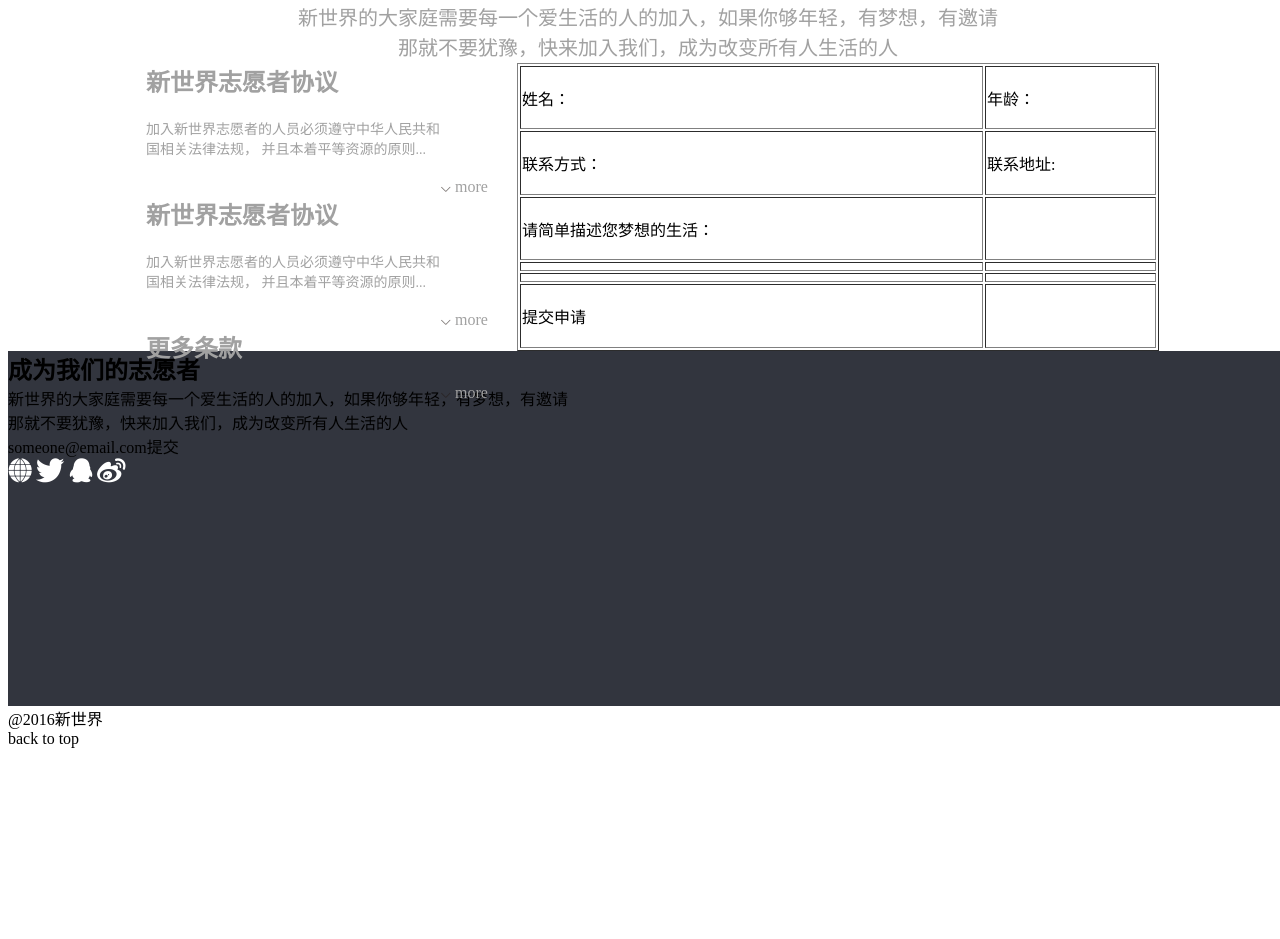
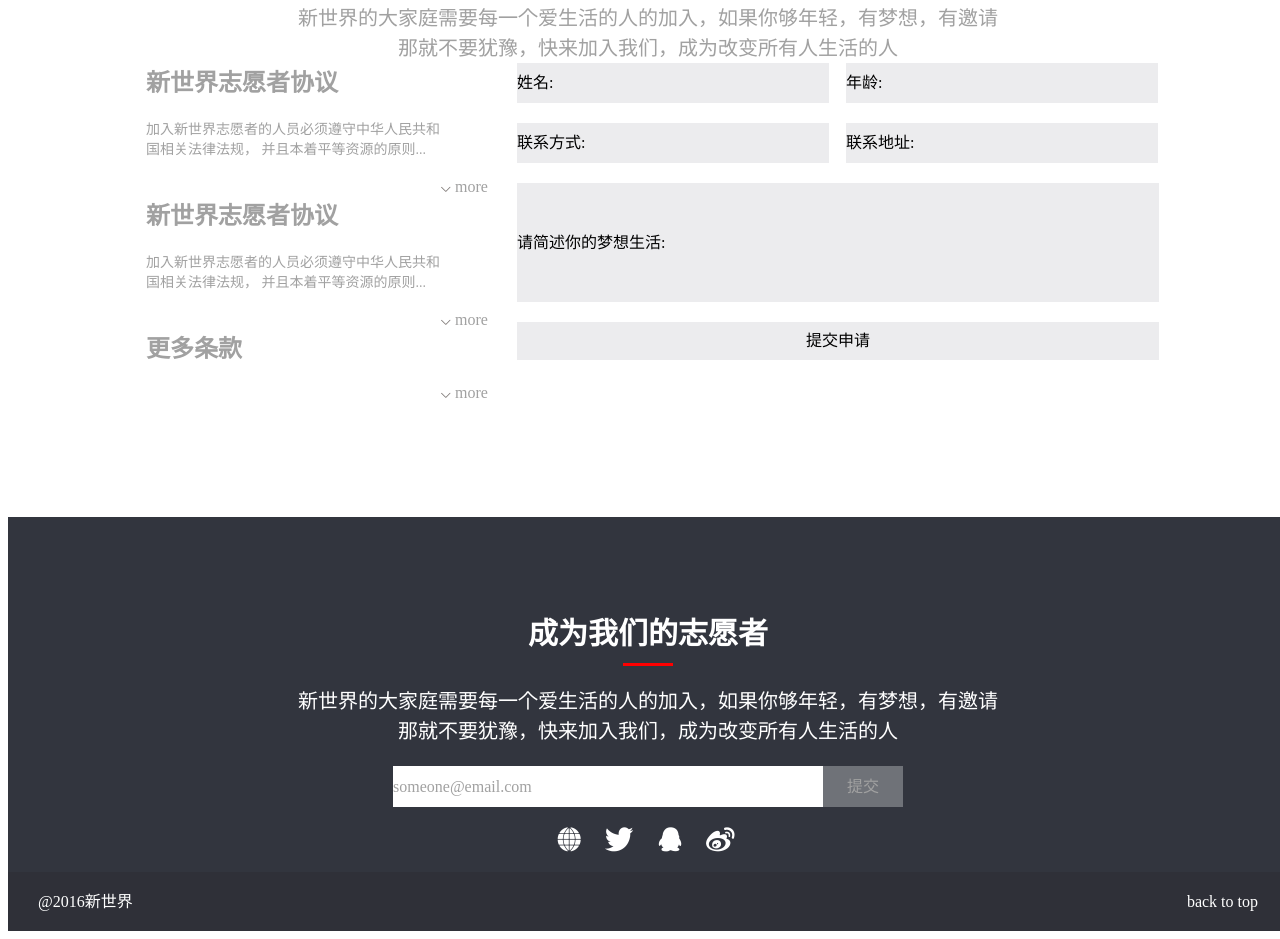
Before and after one commit to lyesnake/Baidu_ifetask001, a plain HTML site: page task_07.html in a window 1280 px wide. Shown: the part 3619-4558 px from the top of the page. Before the commit the page ends 4375 px from the top, so only its background shows below. Drawn offline with Linux system fonts and the light colour scheme.

Commit message:
任务七最终

```diff
--- a/css/task_07.css
+++ b/css/task_07.css
@@ -403,7 +403,9 @@ figure p{
      margin-top: 55%;
 }
 
-
+.table{
+    overflow: hidden;
+}
 .volunteer{
     font-size: 30px;
     text-align: center;
@@ -433,11 +435,10 @@ figure p{
     width: 295px;
     height: 285px;
     margin-left: 138px;
+    padding-bottom: 169px;
 }
 
-/*.left_1{*/
-    /*position: ;*/
-/*}*/
+
 .new_left h2{
     color: rgb(161,161,161) ;
 }
@@ -472,7 +473,144 @@ table{
 
     height: 355px;
     width: 100%;
-    top: 30px;
+    /*margin-top: 30px;*/
     background-color: rgb(50,53,62);
     clear: both;
 }
+
+.re_vol h2{
+    font-size: 30px;
+    text-align: center;
+    color: #fff;
+    padding-top: 92px;
+}
+
+.somee{
+    font-size: 20px;
+    text-align: center;
+    line-height: 30px;
+    color:#fff;
+    margin-top: 20px;
+
+}
+
+
+.tijiao{
+    position: relative;
+    width: 510px;
+    height: 41px;
+    line-height: 41px;
+    background-color: #fff;
+    color:rgb(161,161,161)  ;
+    margin: 0 auto;
+    margin-top: 20px;
+}
+
+.tijiao span{
+    position: absolute;
+    display: inline-block;
+    width: 80px;
+    height: 41px;
+    /*right: 0;*/
+    /*line-height: 41;*/
+    text-align: center;
+    right: 0;
+    background-color: rgb(111,114,120);
+
+}
+
+
+
+.last_img{
+
+    width: 202px;
+    height: 35px;
+    margin: 0 auto;
+    margin-top: 20px;
+}
+
+.last_img img{
+    padding: 0 10px;
+}
+
+footer{
+    width: 100%;
+    height: 59px;
+    line-height: 59px;
+    background-color: rgb(47,48,56);
+}
+
+.foot{
+    float: left;
+    color: #fff;
+    left: 30px;
+    margin-left: 30px;
+
+}
+
+.foot_2{
+    float: right;
+    color: #fff;
+    margin-right: 30px;
+
+
+}
+/*表格样式*/
+.buju{
+    margin-bottom: 30px;
+}
+.new_right div{
+
+    background-color:rgb(236,236,238) ;
+}
+
+.div1 {
+    display: inline-block;
+    width: 312px;
+    height: 40px;
+    font-size: 16px;
+
+    line-height: 40px;
+
+}
+
+.div2{
+    display: inline-block;
+    width: 312px;
+    height: 40px;
+    line-height: 40px;
+    margin-left: 13px;
+
+}
+.div3{
+    display: inline-block;
+    width: 312px;
+    height: 40px;
+    line-height: 40px;
+    margin-top: 20px;
+
+}
+
+
+.div4{
+    display: inline-block;
+    width: 312px;
+    height: 40px;
+    line-height: 40px;
+    margin-left: 13px;
+
+}
+
+.div5{
+    height: 119px;
+    line-height: 119px;
+    margin-top: 20px;
+}
+
+
+.div6{
+    height: 38px;
+    line-height: 38px;
+    text-align: center;
+    margin-top: 20px;
+}
--- a/task_07.html
+++ b/task_07.html
@@ -167,7 +167,7 @@
         <p class="some">新世界的大家庭需要每一个爱生活的人的加入，如果你够年轻，有梦想，有邀请<br>
         那就不要犹豫，快来加入我们，成为改变所有人生活的人</p>
 
-        <div>
+        <div class="buju">
            <div class="new_left">
                <div class="left_1">
                    <h2>新世界志愿者协议</h2>
@@ -201,41 +201,21 @@
 
            </div>
             <div class="new_right">
-                <table border="1">
-                    <tr>
-                        <td>姓名：</td>
-                        <td>年龄：</td>
-                    </tr>
-                    <tr>
-                        <td>联系方式：</td>
-                        <td>联系地址:</td>
-                    </tr>
-                    <tr>
-                        <td>请简单描述您梦想的生活：</td>
-                        <td></td>
-                    </tr>
-                    <tr>
-                        <td></td>
-                        <td></td>
-                    </tr>
-                    <tr>
-                        <td></td>
-                        <td></td>
-                    </tr>
-                    <tr>
-                        <td>提交申请</td>
-                        <td></td>
-                    </tr>
-                </table>
+                <div class="div1">姓名:</div>
+                <div class="div2">年龄:</div>
+                <div class="div3">联系方式:</div>
+                <div class="div4">联系地址:</div>
+                <div class="div5">请简述你的梦想生活:</div>
+                <div class="div6">提交申请</div>
             </div>
         </div>
         <div class="re_vol">
             <h2>成为我们的志愿者</h2>
-            <p></p>
-            <P>新世界的大家庭需要每一个爱生活的人的加入，如果你够年轻，有梦想，有邀请</P>
-            <p>那就不要犹豫，快来加入我们，成为改变所有人生活的人</p>
-            <div>someone@email.com<span>提交</span></div>
-            <div>
+            <p class="line"></p>
+            <p class="somee">新世界的大家庭需要每一个爱生活的人的加入，如果你够年轻，有梦想，有邀请<br>
+                那就不要犹豫，快来加入我们，成为改变所有人生活的人</p>
+            <div class="tijiao">someone@email.com<span>提交</span></div>
+            <div class="last_img">
                 <img src="image/2.png">
                 <img src="image/3.png">
                 <img src="image/4.png">
@@ -244,8 +224,8 @@
         </div>
     </article>
     <footer>
-        <p>@2016新世界</p>
-        <p>back to top</p>
+        <p class="foot">@2016新世界</p>
+        <p class="foot_2">back to top</p>
     </footer>
   </div>
 </body>
```
